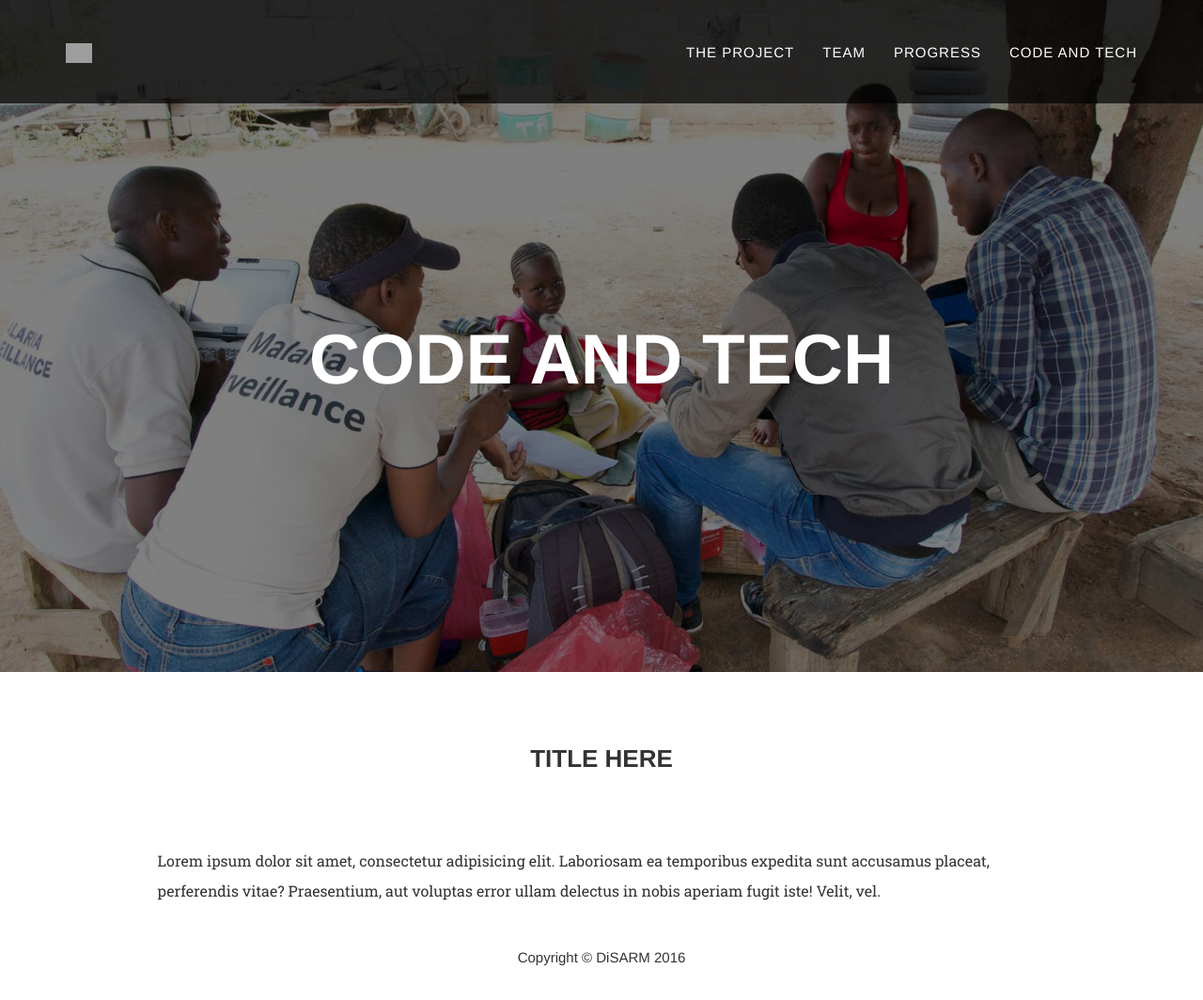
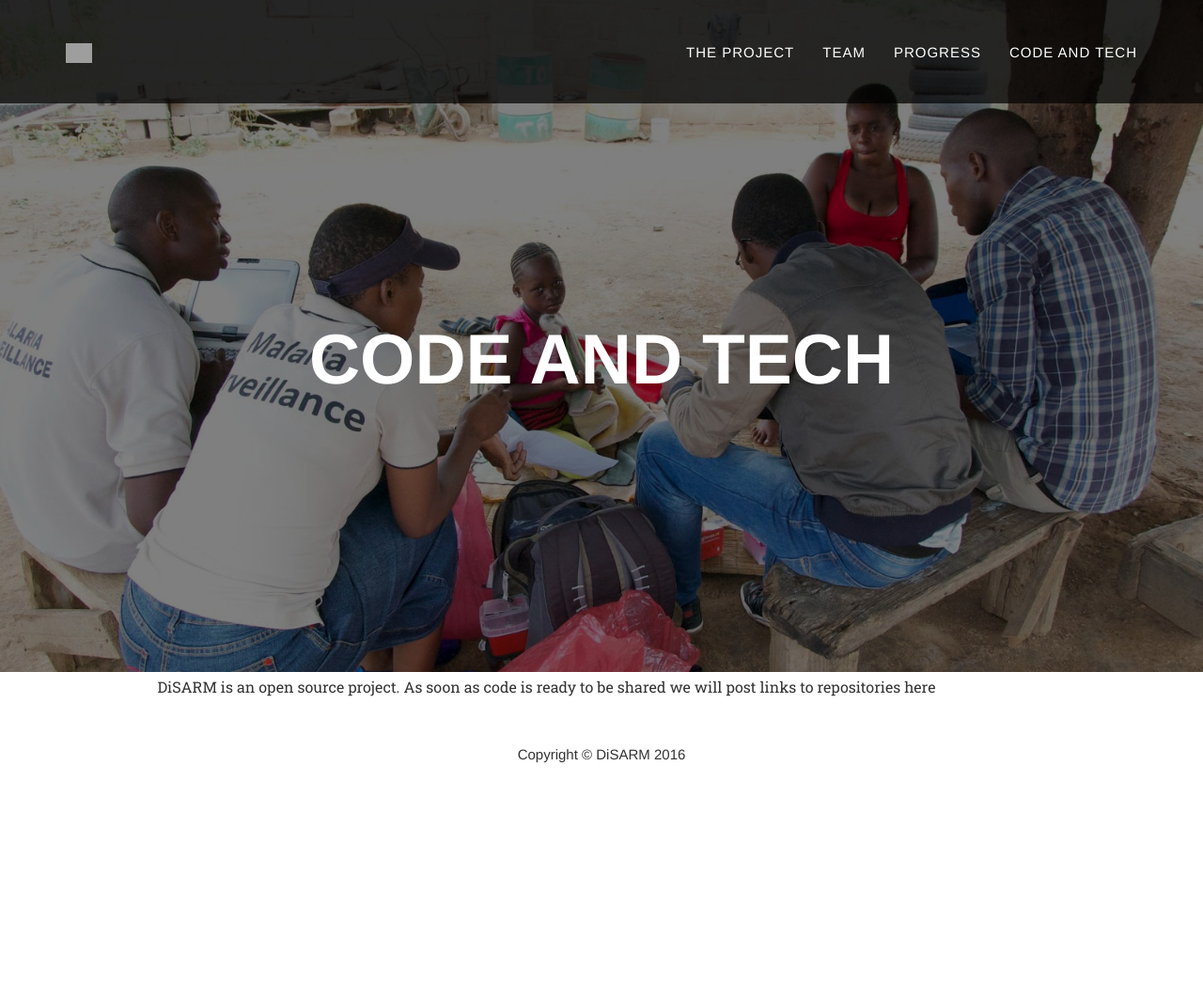
Before and after one commit to disarm-platform/disarm-website, a Jekyll site: the page built from code_and_tech.html, in a window 1280 px wide and 1064 px high. Shown: the whole window at 94% size. Built offline with Jekyll 4.4.1, drawn with Linux system fonts in a browser that asks for light colours; some web fonts are replaced; grey boxes are pictures that could not be loaded.

Commit message:
edits for Hugh

```diff
--- a/_includes/about.html
+++ b/_includes/about.html
@@ -17,7 +17,7 @@
       </p>
       <img class="about-image" src="/img/core/2.png">
       <p>
-        The DiSARM mobile app (right) allows field teams, such as IRS, foci investigation and active surveillance teams, to receive information on where to conduct activities, to visualize this information on offline maps and enter data at specific points, such as households, structures and breeding sites. This allows for a more coordinated and integrated way to collect and share data among teams, helps teams to navigate to exactly where they need to go and allows managers to track progress of teams as they work.
+        The DiSARM mobile app is being developed to allow field teams, such as IRS, foci investigation and active surveillance teams, to receive information on where to conduct activities, to visualize this information on offline maps and enter data at specific points, such as households, structures and breeding sites. This allows for a more coordinated and integrated way to collect and share data among teams, helps teams to navigate to exactly where they need to go and allows managers to track progress of teams as they work.
       </p>
 
       <p>
--- a/code_and_tech.html
+++ b/code_and_tech.html
@@ -16,8 +16,7 @@ layout: default
   <div class="container">
     <div class="row">
       <div class="col-sm-12 col-md-offset-1 col-md-10">
-        <h3 class="text-center headline">Title here</h3>
-        <p>Lorem ipsum dolor sit amet, consectetur adipisicing elit. Laboriosam ea temporibus expedita sunt accusamus placeat, perferendis vitae? Praesentium, aut voluptas error ullam delectus in nobis aperiam fugit iste! Velit, vel.</p>
+        <p>DiSARM is an open source project. As soon as code is ready to be shared we will post links to repositories here</p>
       </div>
     </div>
   </div>
```
Also changed, not shown: _partners/4_chai.md (+1 -1 lines).
